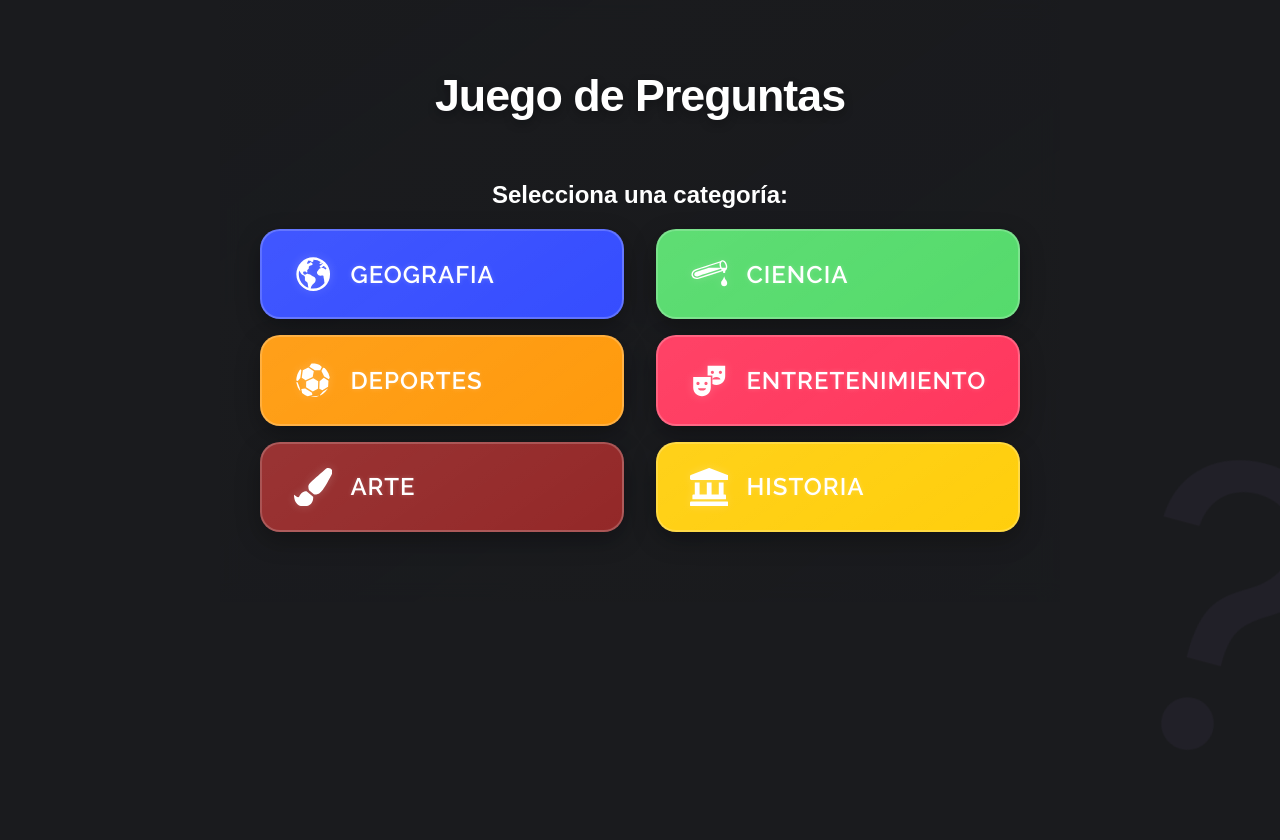
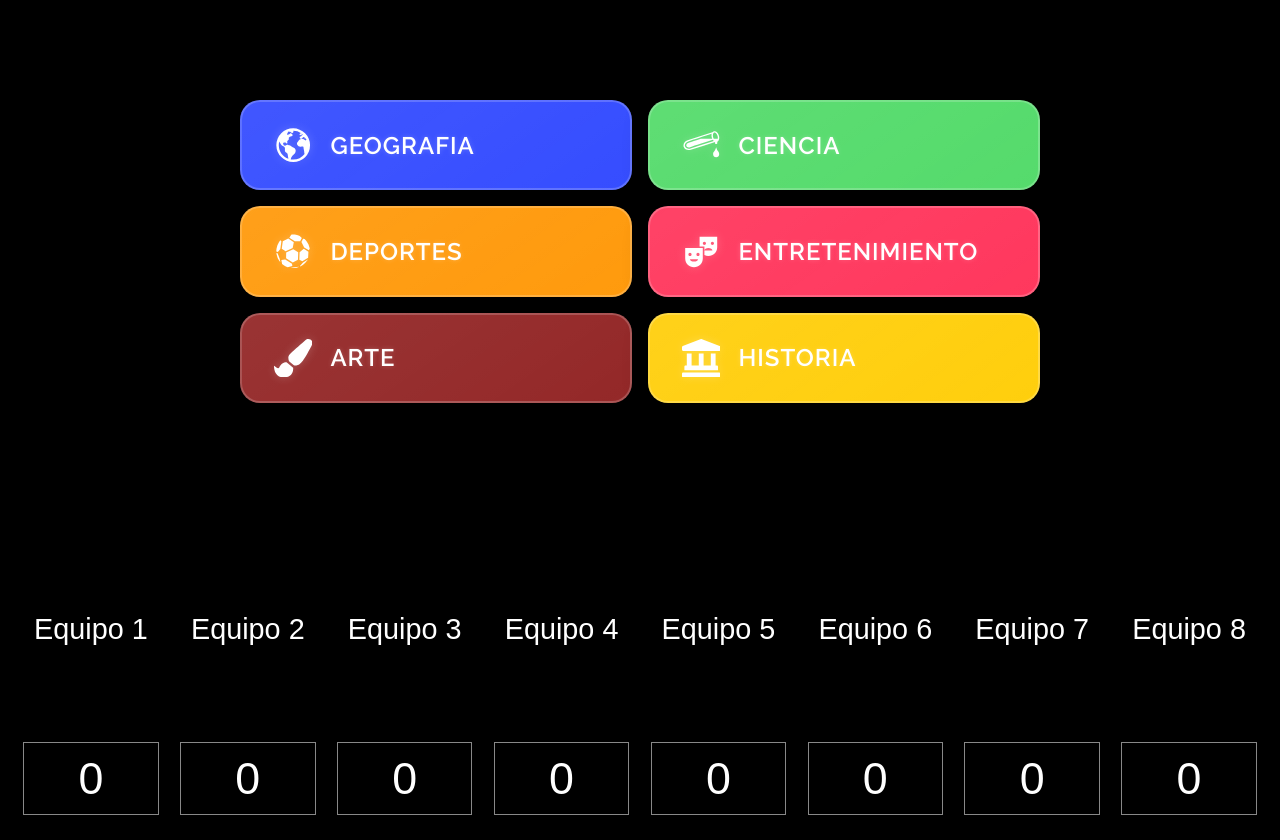
Before and after one commit to elivinsky/preguntadosapp, a React (Vite) app: page / in a window 1280 px wide. Before the commit the page ends 800 px from the top, so only its background shows below. Built offline with nearby package versions, Linux system fonts and the light colour scheme.

Commit message:
Cambios varios

```diff
--- a/package.json
+++ b/package.json
@@ -21,6 +21,7 @@
     "vite": "^3.0.4"
   },
   "dependencies": {
-    "react-icons": "^5.5.0"
+    "react-icons": "^5.5.0",
+    "sass": "^1.85.1"
   }
 }
--- a/src/App.css
+++ b/src/App.scss
@@ -3,7 +3,7 @@
 body {
   margin: 0;
   padding: 0;
-  background-color: #1a1b1e;
+  background-color: #000;
   font-family: "Poppins", sans-serif;
   color: #ffffff;
   min-height: 100vh;
@@ -11,76 +11,30 @@ body {
   position: relative;
 }
 
-/* Fondo decorativo con preguntas */
-body::before,
-body::after {
-  content: "?";
-  position: fixed;
-  font-family: "Inter", sans-serif;
-  color: rgba(147, 112, 219, 0.05);
-  z-index: 0;
-}
-
-body::before {
-  top: 0;
-  left: 0;
-  width: 100%;
-  height: 100%;
-  font-size: 200px;
-  display: flex;
-  align-items: center;
-  justify-content: center;
-  transform: rotate(-15deg);
-}
-
-body::after {
-  bottom: -50px;
-  right: -50px;
-  font-size: 400px;
-  transform: rotate(15deg);
-}
-
 /* Contenedor principal */
 .container {
-  max-width: 800px;
   margin: 0 auto;
-  padding: 40px 20px;
+  padding: 20px;
   text-align: center;
   height: 100vh;
   max-height: max-content;
   position: relative;
   z-index: 1;
-  backdrop-filter: blur(10px);
-  background: linear-gradient(
-    145deg,
-    rgba(26, 27, 30, 0.95),
-    rgba(26, 27, 30, 0.85)
-  );
-}
-
-/* Título principal */
-h1 {
-  font-size: 2.8em;
-  margin-bottom: 30px;
-  font-weight: 700;
-  letter-spacing: -1px;
-  color: #ffffff;
-  text-shadow: 0 4px 10px rgba(0, 0, 0, 0.3);
 }
 
 /* Selector de categorías */
 .categoria-selector {
-  margin: 60px 0 30px;
+  margin: 80px auto;
 }
 
 .categorias {
   display: grid;
   grid-template-columns: repeat(2, 1fr);
-  gap: 16px 32px;
-  margin: 20px auto;
+  gap: 16px;
+  margin: auto;
   max-width: 800px;
-  padding: 0 20px;
 }
+
 .categoria-btn {
   padding: 24px 32px;
   font-size: 1.5em;
@@ -88,7 +42,6 @@ h1 {
   flex-direction: row;
   align-items: center;
   gap: 18px;
-  border: none;
   border-radius: 20px;
   transition: all 0.3s ease;
   box-shadow: 0 8px 24px rgba(0, 0, 0, 0.3);
@@ -207,6 +160,11 @@ h1 {
   border-color: rgba(255, 204, 0, 0.5);
 }
 /* Estilos para la pregunta */
+.juego {
+  margin: auto;
+  max-width: 600px;
+}
+
 .pregunta {
   background-color: rgba(255, 255, 255, 0.1);
   margin: 20px auto;
@@ -278,7 +236,7 @@ h1 {
 .controles {
   display: flex;
   gap: 15px;
-  justify-content: center;
+  justify-content: space-between;
   margin-top: 30px;
   flex-wrap: wrap;
 }
@@ -348,3 +306,66 @@ h1 {
     padding: 10px 20px;
   }
 }
+
+.puntajes {
+  margin: 200px auto;
+
+  display: flex;
+  flex-direction: row;
+  gap: 15px;
+
+  .equipo {
+    flex: 1;
+
+    display: flex;
+    flex-direction: column;
+    justify-content: center;
+    align-items: center;
+    gap: 15px;
+
+    > div {
+      flex: 1;
+      padding: 10px;
+
+      color: white;
+      text-align: center;
+      font-size: 1.8em;
+    }
+
+    > input {
+      flex: 1;
+      padding: 10px;
+      margin: auto;
+
+      border: none;
+      background: none;
+      color: white;
+      text-align: center;
+      width: 80%;
+
+      &:focus {
+        outline: 1px solid white;
+      }
+
+      &:nth-child(2) {
+        font-size: 2em;
+      }
+      &:nth-child(3) {
+        font-size: 2.8em;
+        caret-color: transparent;
+
+        outline: 1px solid #888;
+
+        &:focus {
+          outline: 1px solid white;
+        }
+      }
+    }
+  }
+}
+
+input::-webkit-outer-spin-button,
+input::-webkit-inner-spin-button {
+  -webkit-appearance: none;
+  margin: 0;
+}
--- a/src/App.tsx
+++ b/src/App.tsx
@@ -1,14 +1,12 @@
 import React, { useState, useEffect } from 'react';
-import questionsData from './data/easy_questions.json';
-import './App.css';
+import questionsData from './data/questions.json';
+import './App.scss';
 import { IoEarth } from "react-icons/io5";
 import { GiChemicalDrop as GiChemicalDropIcon, GiSoccerBall } from "react-icons/gi";
 import { IoIosArrowBack } from "react-icons/io";
 import { MdTheaterComedy } from "react-icons/md";
-import { FaPaintBrush, FaLandmark, FaBomb } from 'react-icons/fa';
+import { FaPaintBrush, FaLandmark } from 'react-icons/fa';
 import { RiResetLeftFill } from "react-icons/ri";
-import { LiaBombSolid } from "react-icons/lia";
-import { RxReset } from "react-icons/rx";
 import incorrectSound from './assets/audio/incorrect.mp3';
 import correctSound from './assets/audio/correct.mp3';
 
@@ -30,7 +28,16 @@ const categoryIcons = {
   Historia: FaLandmark
 };
 
+const defaultEquipos = Array.from({length: 8}, (_, i) => ({
+  nombre: '',
+  puntos: 0,
+}));
+
 type Categoria = keyof typeof questionsData;
+type Equipo = {
+  nombre: string;
+  puntos: number;
+};
 
 export default function App() {
   const [categoriaSeleccionada, setCategoriaSeleccionada] = useState<Categoria | null>(null);
@@ -42,42 +49,39 @@ export default function App() {
   const [dobleChanceUsada, setDobleChanceUsada] = useState<boolean>(false);
   const [opcionesSeleccionadas, setOpcionesSeleccionadas] = useState<string[]>([]);
 
+  const [equipos, setEquipos] = useState<Equipo[]>(defaultEquipos);
+
   const categorias = Object.keys(questionsData) as Categoria[];
 
-  // Cargar preguntas usadas desde localStorage al iniciar
+  // Levantar de localStorage
   useEffect(() => {
     const storedPreguntasUsadas = localStorage.getItem('preguntasUsadas');
     if (storedPreguntasUsadas) {
       setPreguntasUsadas(new Set(JSON.parse(storedPreguntasUsadas)));
     }
+
+    const storedEquipos = localStorage.getItem('equipos');
+    console.log(storedEquipos);
+    if (storedEquipos) {
+      setEquipos(JSON.parse(storedEquipos));
+    }
   }, []);
 
-  // Guardar preguntas usadas en localStorage cuando cambian
+  // Guardar localStorage
   useEffect(() => {
     localStorage.setItem('preguntasUsadas', JSON.stringify(Array.from(preguntasUsadas)));
   }, [preguntasUsadas]);
+  useEffect(() => {
+    localStorage.setItem('equipos', JSON.stringify(equipos));
+  }, [equipos]);
 
   // Reiniciar estados al cambiar de pregunta
   useEffect(() => {
     if (categoriaSeleccionada) {
       obtenerPreguntaAleatoria();
-      setDobleChanceUsada(false);
       setOpcionesSeleccionadas([]);
     }
   }, [categoriaSeleccionada]);
-
-  // Reproducir sonido cuando se seleccionan dos opciones en Doble Chance
-  useEffect(() => {
-    if (dobleChanceUsada && opcionesSeleccionadas.length === 2) {
-      const esCorrecta = opcionesSeleccionadas.includes(preguntaActual.respuestaCorrecta);
-      if (esCorrecta) {
-        new Audio(correctSound).play();
-      } else {
-        new Audio(incorrectSound).play();
-      }
-      setMostrarRespuesta(true);
-    }
-  }, [opcionesSeleccionadas, dobleChanceUsada, preguntaActual]);
 
   const obtenerPreguntaAleatoria = () => {
     if (!categoriaSeleccionada) return;
@@ -102,77 +106,44 @@ export default function App() {
   };
 
   const verificarRespuesta = (opcion: string) => {
-    if (dobleChanceUsada) {
-      if (opcionesSeleccionadas.length >= 2) return;
-
-      // Si la primera opción seleccionada es correcta, marcarla como correcta y reproducir el sonido
-      if (opcionesSeleccionadas.length === 0 && opcion === preguntaActual.respuestaCorrecta) {
-        new Audio(correctSound).play();
-        setMostrarRespuesta(true);
-        setRespuestaSeleccionada(opcion);
-        return;
-      }
-
-      setOpcionesSeleccionadas(prev => [...prev, opcion]);
+    if (opcion === preguntaActual.respuestaCorrecta) {
+      new Audio(correctSound).play();
     } else {
-      if (opcion === preguntaActual.respuestaCorrecta) {
-        new Audio(correctSound).play();
-      } else {
-        new Audio(incorrectSound).play();
-      }
-      setRespuestaSeleccionada(opcion);
-      setMostrarRespuesta(true);
+      new Audio(incorrectSound).play();
     }
-  };
-
-  useEffect(() => {
-    // Solo ejecutar si la primera opción no fue correcta
-    if (dobleChanceUsada && opcionesSeleccionadas.length === 2) {
-      const esCorrecta = opcionesSeleccionadas.includes(preguntaActual.respuestaCorrecta);
-      if (esCorrecta) {
-        new Audio(correctSound).play();
-      } else {
-        new Audio(incorrectSound).play();
-      }
-      setMostrarRespuesta(true);
-    }
-  }, [opcionesSeleccionadas, dobleChanceUsada, preguntaActual]);
-
-  const usarDobleChance = () => {
-    if (!preguntaActual || mostrarRespuesta) return;
-    setDobleChanceUsada(true);
+    setRespuestaSeleccionada(opcion);
+    setMostrarRespuesta(true);
   };
 
   const reiniciarJuego = () => {
     setPreguntasUsadas(new Set());
     setCategoriaSeleccionada(null);
     setPreguntaActual(null);
+    setEquipos(defaultEquipos);
     localStorage.removeItem('preguntasUsadas');
+    localStorage.removeItem('equipos');
   };
 
-  const usarBomba = () => {
-    if (!preguntaActual || mostrarRespuesta) return;
+  const setNombreEquipo = (index: number, nombre: string) => {
+    setEquipos(prev => {
+      const nuevosEquipos = [...prev];
+      nuevosEquipos[index].nombre = nombre;
+      return nuevosEquipos;
+    });
+  };
 
-    const opcionesIncorrectas = preguntaActual.opciones.filter(
-      (opcion: string) =>
-        opcion !== preguntaActual.respuestaCorrecta &&
-        !opcionesDescartadas.includes(opcion)
-    );
-
-    const opcionesADescartar = opcionesIncorrectas
-      .sort(() => Math.random() - 0.5)
-      .slice(0, 2);
-
-    setOpcionesDescartadas(prev => [...prev, ...opcionesADescartar]);
+  const setPuntajeEquipo = (index: number, puntos: number) => {
+    setEquipos(prev => {
+      const nuevosEquipos = [...prev];
+      nuevosEquipos[index].puntos = puntos;
+      return nuevosEquipos;
+    });
   };
 
   return (
     <main className="container">
-      <h1>Juego de Preguntas</h1>
-
       {!categoriaSeleccionada ? (
         <div className="categoria-selector">
-          <h2>Selecciona una categoría:</h2>
           <div className="categorias">
             {categorias.map(categoria => (
               <button
@@ -181,7 +152,6 @@ export default function App() {
                 className="categoria-btn"
                 style={{
                   backgroundColor: categoryColors[categoria as keyof typeof categoryColors],
-                  color: 'white'
                 }}
               >
                 <span className="categoria-icon">{
@@ -191,6 +161,24 @@ export default function App() {
                 }</span>
                 {categoria}
               </button>
+            ))}
+          </div>
+          <div className="puntajes">
+            {equipos.map(({nombre, puntos}, i) => (
+                <div className="equipo" key={i}>
+                  <div>Equipo {i + 1}</div>
+                  <input
+                      type="text"
+                      value={nombre}
+                      onChange={(event) => setNombreEquipo(i, event.target.value)}
+                  />
+                  <input
+                      type="number"
+                      value={puntos}
+                      step={100}
+                      onChange={(event) => setPuntajeEquipo(i, +event.target.value)}
+                  />
+                </div>
             ))}
           </div>
         </div>
@@ -234,23 +222,7 @@ export default function App() {
               Volver
             </button>
             <button
-              className='bomb-btn'
-              onClick={usarBomba}
-              disabled={mostrarRespuesta || opcionesDescartadas.length > 0}
-            >
-              {React.createElement(LiaBombSolid as React.ComponentType)}
-              Bomba
-            </button>
-            <button
-              onClick={usarDobleChance}
-              className={`doble-chance-btn ${dobleChanceUsada ? 'usada' : ''}`}
-              disabled={mostrarRespuesta || dobleChanceUsada}
-            >
-              {React.createElement(RxReset as React.ComponentType)}
-              Doble
-            </button>
-            <button
-              onClick={reiniciarJuego}
+              onClick={() => reiniciarJuego()}
             >
               {React.createElement(RiResetLeftFill as React.ComponentType)}
               Reiniciar
--- a/src/index.tsx
+++ b/src/index.tsx
@@ -3,7 +3,5 @@ import ReactDOM from 'react-dom/client'
 import App from './App'
 
 ReactDOM.createRoot(document.getElementById('root') as HTMLElement).render(
-  <React.StrictMode>
     <App />
-  </React.StrictMode>
 )
```
Also changed, not shown: src/data/questions.json, 2 other files (tests, documents, lock files or other folders).
